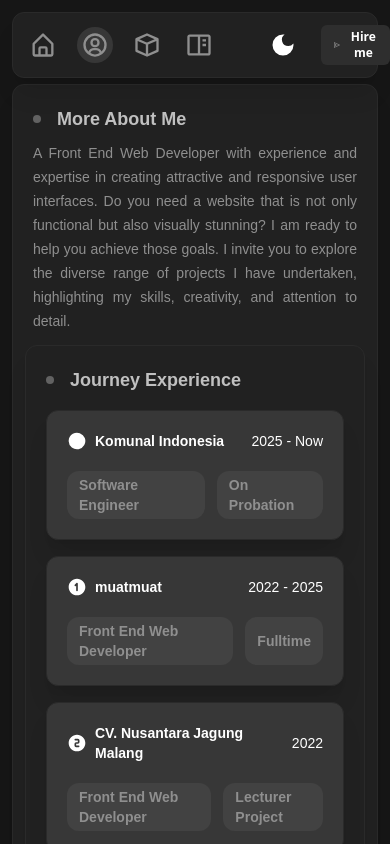
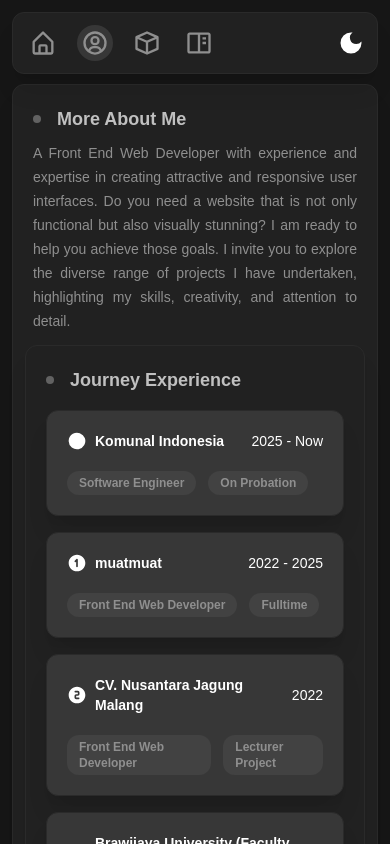
Before and after one commit to muhauliautama/portfolio-aulia, a React (Vite) app: page /about in a window 390 px wide. Shown: the top 844 px of the page. Built offline with nearby package versions, Linux system fonts and the light colour scheme.

Commit message:
Add xsm screen size to Tailwind config and update styles for responsiveness in App and About components

```diff
--- a/src/App.tsx
+++ b/src/App.tsx
@@ -112,13 +112,13 @@ function App() {
         </div>
         <div className="flex gap-1">
           <button
-            className="border-none bg-transparent hover:shadow-none flex gap-2 items-center text-white py-1 px-5 rounded-md hover:border"
+            className="border-none bg-transparent hover:shadow-none flex gap-2 items-center text-white py-1 px-5 rounded-md hover:border xsm:p-0"
             onClick={() => setDarkMode(!darkMode)}
           >
             {!darkMode ? <MdDarkMode size={28} /> : <PiSunDimFill size={28} />}
           </button>
           <button
-            className={`sm:text-xs sm:px-3 sm:font-bold flex gap-2 items-center text-white py-1 px-5 rounded-md hover:shadow-xl ${
+            className={`sm:text-xs sm:px-3 sm:font-bold flex gap-2 items-center text-white py-1 px-5 rounded-md hover:shadow-xl xsm:hidden ${
               !darkMode ? "bg-[#2E2E2E]" : "bg-lightText"
             }`}
             onClick={() => window.open("mailto:oyojwork@gmail.com")}
--- a/src/pages/about.tsx
+++ b/src/pages/about.tsx
@@ -232,14 +232,14 @@ const about = ({ dark }: { dark: any }) => {
                   <span
                     className={`text-grayText text-sm font-semibold ${
                       !darkMode ? "bg-[#424242]" : "bg-gray-100"
-                    } rounded-xl py-1 px-3 w-fit`}
+                    } rounded-xl py-1 px-3 w-fit xsm:text-xs xsm:font-bold`}
                   >
                     {key.role}
                   </span>
                   <span
                     className={`text-grayText text-sm font-semibold ${
                       !darkMode ? "bg-[#424242]" : "bg-gray-100"
-                    } rounded-xl py-1 px-3 w-fit flex items-center`}
+                    } rounded-xl py-1 px-3 w-fit flex items-center xsm:text-xs xsm:font-bold`}
                   >
                     {key.status}
                   </span>
--- a/tailwind.config.js
+++ b/tailwind.config.js
@@ -89,6 +89,7 @@ module.exports = {
       },
       screens: {
         xs: { max: "360px" },
+        xsm: { max: "435px" },
         sm: { max: "550px" },
         md: { max: "1023px" },
       },
```
